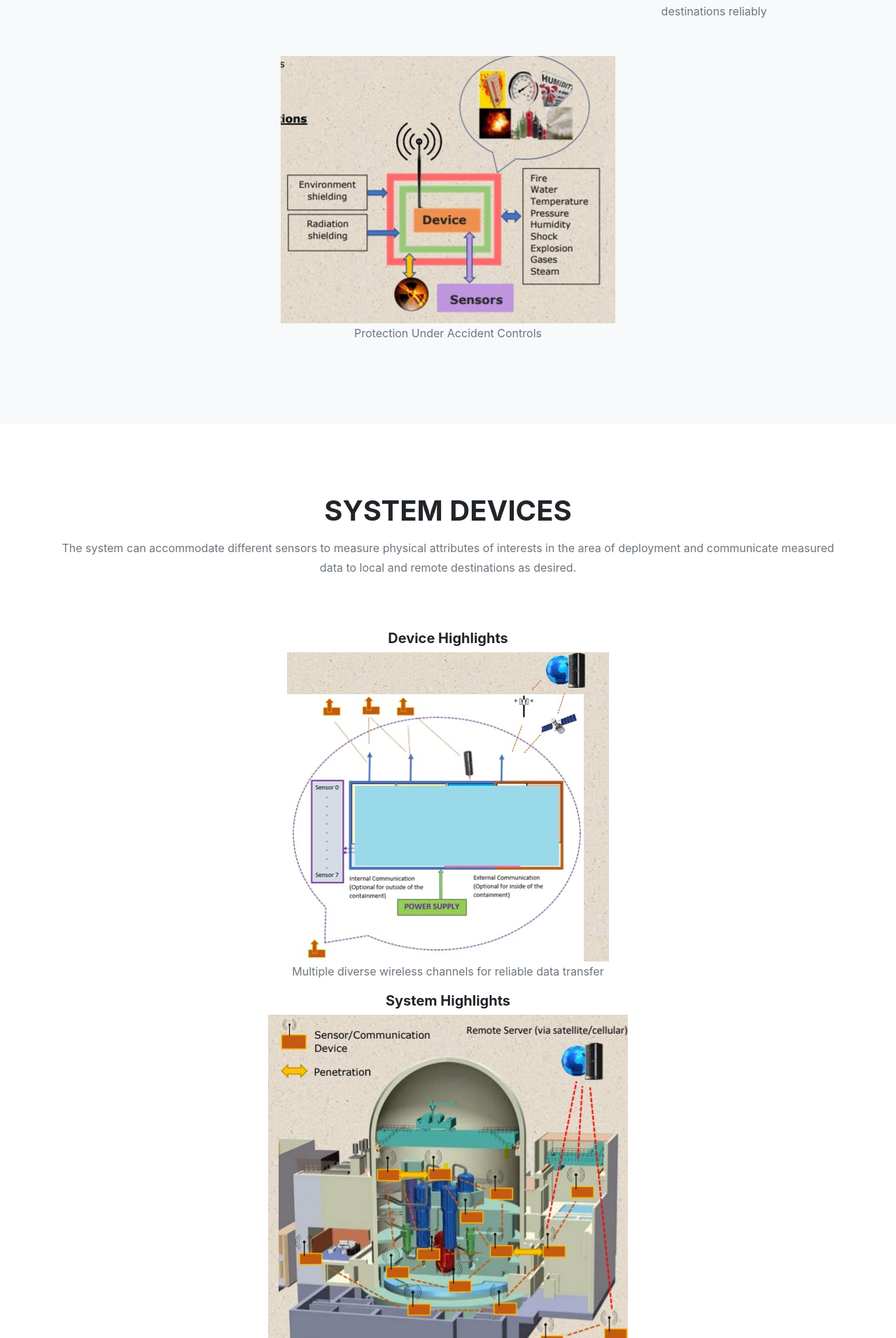
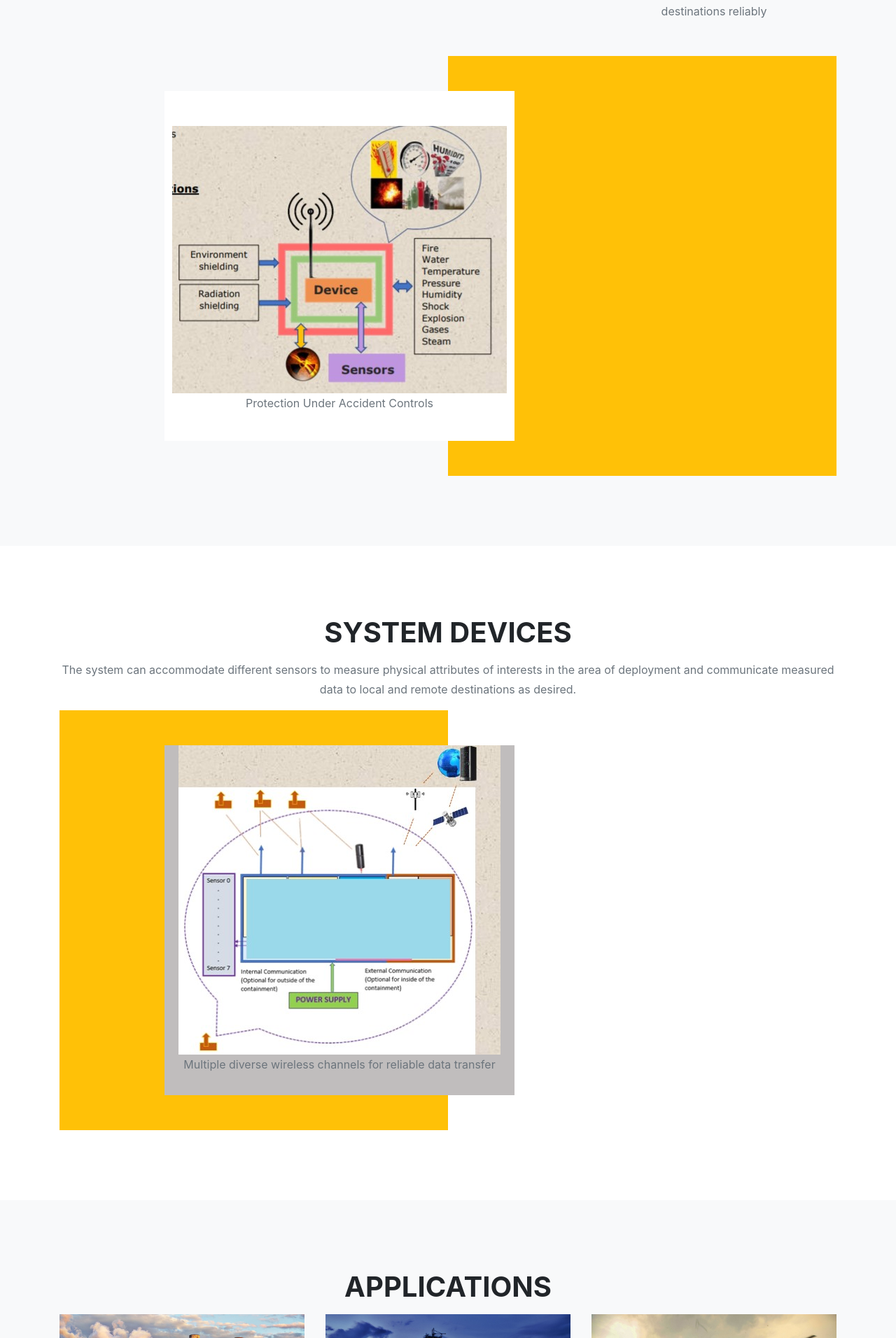
Before and after one commit to ppate343/engineering-cite, a React (Create React App) app: page / in a window 1280 px wide. Shown: the part 1708-3620 px from the top of the page at 70% size. Built offline with nearby package versions, Linux system fonts and the light colour scheme.

Commit message:
square jsx

```diff
--- a/src/components/Design.jsx
+++ b/src/components/Design.jsx
@@ -1,5 +1,5 @@
 import React from "react";
-import {BrowserRouter as Router, Routes, Route, Switch} from 'react-router-dom';
+import { BrowserRouter as Router, Routes, Route, Switch } from 'react-router-dom';
 import ProtectionDiagram from "../assets/img/protection.jpg"
 export default ({ designLinks }) => {
   return (
@@ -25,7 +25,7 @@ export default ({ designLinks }) => {
                     <h4>{title}</h4>
                     <p className="text-muted">{desc}</p>
                     <p className="text-muted">{minidesc}</p>
-                    <img className="rounded" src={image} alt="..." href=""/>
+                    <img className="rounded" src={image} alt="..." href="" />
                     <h4 className="design-imagetitle">{imgTitle}</h4>
                     <p className="text-muted">{imagedesc} </p>
                   </div>
@@ -33,9 +33,20 @@ export default ({ designLinks }) => {
               )
             )}
         </div>
-        <img src={ProtectionDiagram}></img>
-        <p className="text-muted">Protection Under Accident Controls</p>
-       </div>
+        <div className='row squarepicture' >
+          <div className='small-square'>
+            <div className="small-square-pic">
+              <img src={ProtectionDiagram}></img>
+
+            </div>
+            <p className="text-muted">Protection Under Accident Controls</p>
+
+          </div>
+
+        </div>
+
+
+      </div>
     </section>
   );
 };
--- a/src/components/Devices.jsx
+++ b/src/components/Devices.jsx
@@ -14,18 +14,16 @@ export default ({ deviceLinks }) => {
             measured data to local and remote destinations as desired.
           </p>
         </div>
-        <div className="device-list"></div>
-        <div className="container">
-          <h5 className="text-center">Device Highlights</h5>
-          <img src={DeviceDiagram}></img>
-          <p className="text-muted">
-            Multiple diverse wireless channels for reliable data transfer
-          </p>
-          <h5 className="text-center">System Highlights</h5>
-          <img src={SystemDiagram}></img>
-          <p className="text-muted">
-            Can be deployed in harsh areas in the presence of obstacles
-          </p>
+        <div className='row squarepicturelight' >
+          <div className='small-square-light'>
+            <div className="small-square-pic-light">
+              <img src={DeviceDiagram}></img>
+
+            </div>
+            <p className="text-muted">            Multiple diverse wireless channels for reliable data transfer</p>
+
+          </div>
+
         </div>
       </div>
     </section>
```
Also changed, not shown: src/components/temp.txt.
